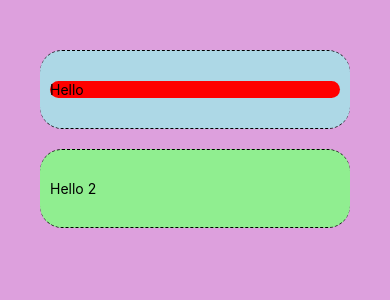
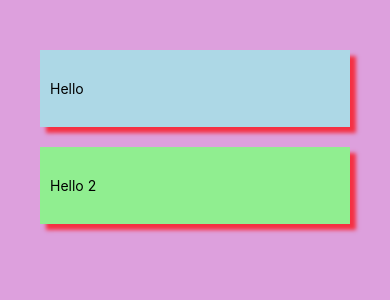
Before and after one commit to av1v3k/learn-rn, a React Native app: screen / in a window 390 px wide. Shown: the top 300 px of the page. Built offline with nearby package versions, Linux system fonts and the light colour scheme.

Commit message:
boxshadow prop

```diff
--- a/App.js
+++ b/App.js
@@ -3,10 +3,24 @@ import { View, StyleSheet, Text } from "react-native";
 export default function App() {
   return (
     <View style={styles.container}>
-      <View style={[styles.box, styles.lightBlueBg]}>
-        <Text style={{ borderRadius: 43, backgroundColor: "red" }}>Hello</Text>
+      <View
+        style={[
+          styles.box,
+          styles.lightBlueBg,
+          styles.boxShadow,
+          styles.androidShadow,
+        ]}
+      >
+        <Text>Hello</Text>
       </View>
-      <View style={[styles.box, styles.lightGreenBg]}>
+      <View
+        style={[
+          styles.box,
+          styles.lightGreenBg,
+          styles.boxShadow,
+          styles.androidShadow,
+        ]}
+      >
         <Text>Hello 2</Text>
       </View>
     </View>
@@ -25,11 +39,6 @@ const styles = StyleSheet.create({
     paddingHorizontal: 10,
     paddingVertical: 30,
     marginVertical: 10,
-    borderStyle: "dashed",
-    borderColor: "black",
-    borderTopWidth: 1,
-    borderBottomWidth: 1,
-    borderRadius: 22,
   },
   lightBlueBg: {
     backgroundColor: "lightblue",
@@ -37,4 +46,16 @@ const styles = StyleSheet.create({
   lightGreenBg: {
     backgroundColor: "lightgreen",
   },
+  boxShadow: {
+    shadowColor: "red",
+    shadowOpacity: 0.7,
+    shadowRadius: 4,
+    shadowOffset: {
+      width: 6,
+      height: 6,
+    },
+  },
+  androidShadow: {
+    elevation: 75,
+  },
 });
```
Also changed, not shown: 1 other file (tests, documents, lock files or other folders).
